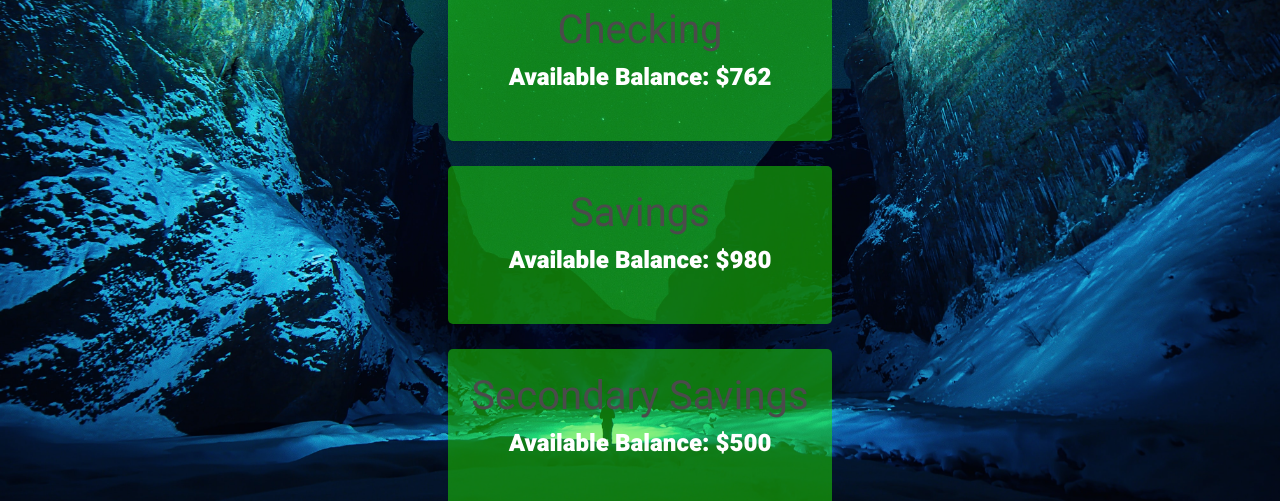
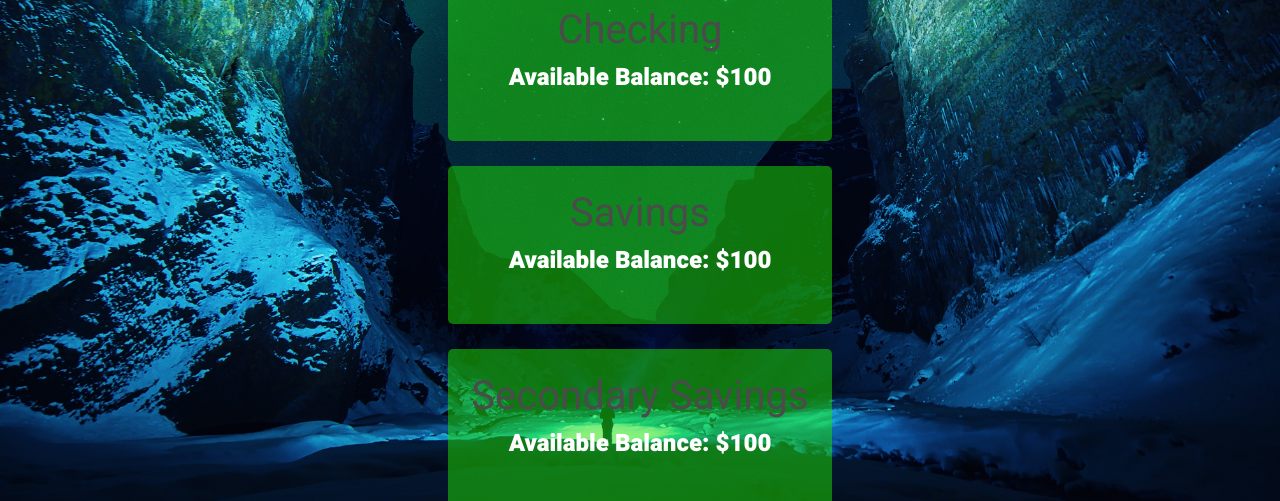
Before and after one commit to TylerLVdeveloper/BankingReactApp, a React (Create React App) app: page / in a window 1280 px wide. Shown: the part 330-831 px from the top of the page. Built offline with nearby package versions, Linux system fonts and the light colour scheme.

Commit message:
Transaction Data Updates

```diff
--- a/src/AccountData.js
+++ b/src/AccountData.js
@@ -2,72 +2,72 @@ const accountData = [
   {
     accountType: "Checking",
     accountNumber: "xxxxxx1234",
-    balance: 762,
+    balance: 100,
     key: "0",
     transactions: [
-      {
-        id: 0,
-        amount: 50,
-        type: "Deposit",
-        date: "02/20/2022",
-        origin: "ATM - Las Vegas, NV",
-        endingBalance: 40,
-        time: "5:00 pm",
-      },
-      {
-        id: 1,
-        amount: 500,
-        type: "Deposit",
-        date: "02/15/2022",
-        origin: "ATM - Las Vegas, NV",
-        endingBalance: 40,
-        time: "5:00 pm",
-      },
-      {
-        id: 2,
-        amount: 30,
-        type: "Withdrawal",
-        date: "02/15/2022",
-        origin: "ATM - Las Vegas, NV",
-        endingBalance: 40,
-        time: "5:00 pm",
-      },
-      {
-        id: 3,
-        amount: 20,
-        type: "Transfer",
-        date: "02/03/2022",
-        origin: "ATM - Las Vegas, NV",
-        endingBalance: 40,
-        time: "5:00 pm",
-      },
+      // {
+      //   id: 0,
+      //   amount: 50,
+      //   type: "Deposit",
+      //   date: "02/20/2022",
+      //   origin: "ATM - Las Vegas, NV",
+      //   endingBalance: 40,
+      //   time: "5:00 pm",
+      // },
+      // {
+      //   id: 1,
+      //   amount: 500,
+      //   type: "Deposit",
+      //   date: "02/15/2022",
+      //   origin: "ATM - Las Vegas, NV",
+      //   endingBalance: 40,
+      //   time: "5:00 pm",
+      // },
+      // {
+      //   id: 2,
+      //   amount: 30,
+      //   type: "Withdrawal",
+      //   date: "02/15/2022",
+      //   origin: "ATM - Las Vegas, NV",
+      //   endingBalance: 40,
+      //   time: "5:00 pm",
+      // },
+      // {
+      //   id: 3,
+      //   amount: 20,
+      //   type: "Transfer",
+      //   date: "02/03/2022",
+      //   origin: "ATM - Las Vegas, NV",
+      //   endingBalance: 40,
+      //   time: "5:00 pm",
+      // },
     ],
   },
   {
     accountType: "Savings",
     accountNumber: "xxxxxx5690",
-    balance: 980,
+    balance: 100,
     key: "1",
     transactions: [
-      { id: 0, amount: 100, type: "Deposit" },
-      { id: 1, amount: 500, type: "Deposit" },
-      { id: 2, amount: 500, type: "Deposit" },
-      { id: 3, amount: 30, type: "Withdrawal" },
-      { id: 4, amount: 20, type: "Transfer" },
+      // { id: 0, amount: 100, type: "Deposit" },
+      // { id: 1, amount: 500, type: "Deposit" },
+      // { id: 2, amount: 500, type: "Deposit" },
+      // { id: 3, amount: 30, type: "Withdrawal" },
+      // { id: 4, amount: 20, type: "Transfer" },
     ],
   },
 
   {
     accountType: "Secondary Savings",
     accountNumber: "xxxxxx5489",
-    balance: 500,
+    balance: 100,
     key: "2",
     transactions: [
-      { id: 0, amount: 100, type: "Deposit" },
-      { id: 1, amount: 500, type: "Deposit" },
-      { id: 2, amount: 500, type: "Deposit" },
-      { id: 3, amount: 30, type: "Withdrawal" },
-      { id: 4, amount: 20, type: "Transfer" },
+      // { id: 0, amount: 100, type: "Deposit" },
+      // { id: 1, amount: 500, type: "Deposit" },
+      // { id: 2, amount: 500, type: "Deposit" },
+      // { id: 3, amount: 30, type: "Withdrawal" },
+      // { id: 4, amount: 20, type: "Transfer" },
     ],
   },
 ];
--- a/src/Components/TransferFunds.js
+++ b/src/Components/TransferFunds.js
@@ -342,25 +342,46 @@ class TransferFunds extends React.Component {
 
   processTransaction() {
     const timestamp = new Date();
-    const month = timestamp.getMonth() + 1;
-    const day = timestamp.getDate();
-    const year = timestamp.getFullYear();
-    const hours = timestamp.getHours();
-    const min = timestamp.getMinutes();
+    let month = timestamp.getMonth() + 1;
+    let day = timestamp.getDate();
+    let year = timestamp.getFullYear();
+    let hours = timestamp.getHours();
+    let min = timestamp.getMinutes();
+    let amOrPm;
+
+    hours >= 12 ? (amOrPm = "PM") : (amOrPm = "AM");
+
+    if (hours > 12) hours = hours - 12;
+    if (month.toString().length === 1) month = "0" + month;
+    if (day.toString().length === 1) day = "0" + day;
+    if (min.toString().length === 1) min = "0" + min;
+
     let transaction = this.state.currentTransaction;
-    console.log(transaction);
     transaction.sendAccnt.balance -= Number(transaction.transferAmount);
     transaction.recAccnt.balance += Number(transaction.transferAmount);
 
-    const transactionDetails = {
+    const transactionDetailsRecAccnt = {
       amount: transaction.transferAmount,
       type: "Transfer",
       date: `${month}/${day}/${year}`,
       origin: `from ${transaction.sendAccnt.accountType} Account`,
       endingBalance: transaction.recAccnt.balance,
-      time: `${hours}:${min}`,
+      time: `${hours}:${min} ${amOrPm}`,
+      timestamp: timestamp,
     };
-    transaction.recAccnt.transactions.push(transactionDetails);
+
+    const transactionDetailsSendAccnt = {
+      amount: transaction.transferAmount,
+      type: "Transfer",
+      date: `${month}/${day}/${year}`,
+      origin: `to ${transaction.recAccnt.accountType} Account`,
+      endingBalance: transaction.sendAccnt.balance,
+      time: `${hours}:${min} ${amOrPm}`,
+      timestamp: timestamp,
+    };
+
+    transaction.recAccnt.transactions.push(transactionDetailsRecAccnt);
+    transaction.sendAccnt.transactions.push(transactionDetailsSendAccnt);
 
     this.setState({ screenView: "processingAnimation" });
   }
```
